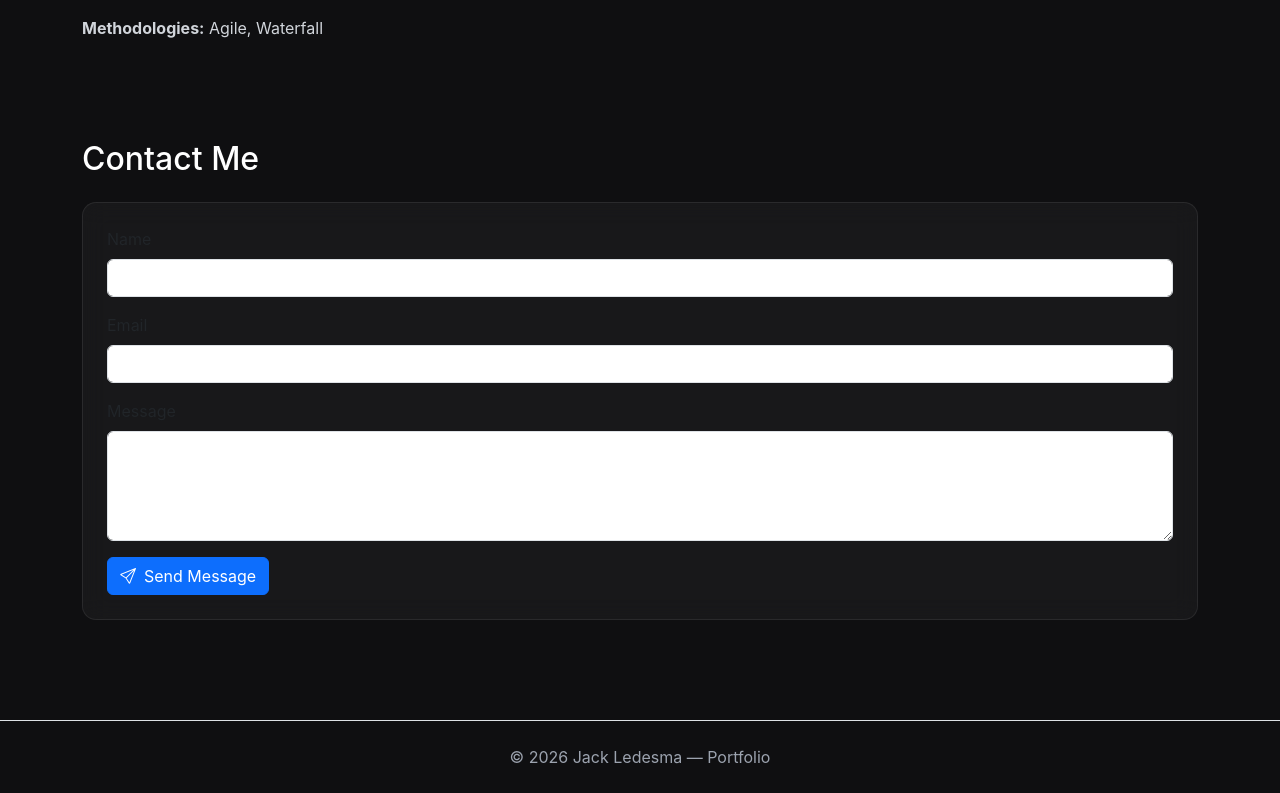
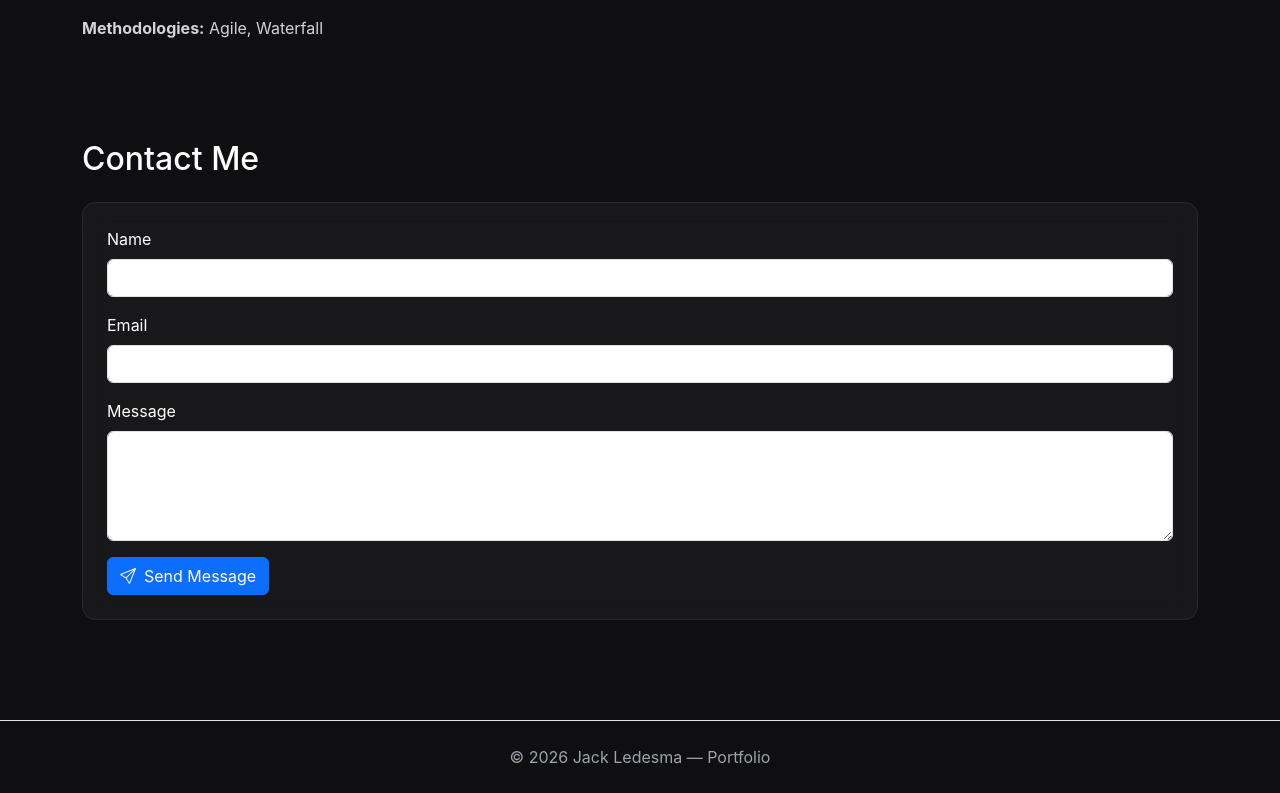
Before and after one commit to Jackerss-jpg/jack-ledesma-portfolio, a React (Vite) app: page / in a window 1280 px wide. Shown: the part 1583-2376 px from the top of the page. Built offline with nearby package versions, Linux system fonts and the light colour scheme.

Commit message:
Updated contact form label colors to white

```diff
--- a/src/App.jsx
+++ b/src/App.jsx
@@ -193,17 +193,17 @@ integration and database tasks involving MySQL and MongoDB.
 <form action="https://formsubmit.co/ledesmajack3@gmail.com" method="POST">
 
 <div className="mb-3">
-<label className="form-label">Name</label>
+<label className="form-label text-white">Name</label>
 <input type="text" className="form-control" name="name" required/>
 </div>
 
 <div className="mb-3">
-<label className="form-label">Email</label>
+<label className="form-label text-white">Email</label>
 <input type="email" className="form-control" name="email" required/>
 </div>
 
 <div className="mb-3">
-<label className="form-label">Message</label>
+<label className="form-label text-white">Message</label>
 <textarea className="form-control" rows="4" name="message" required/>
 </div>
 
```
